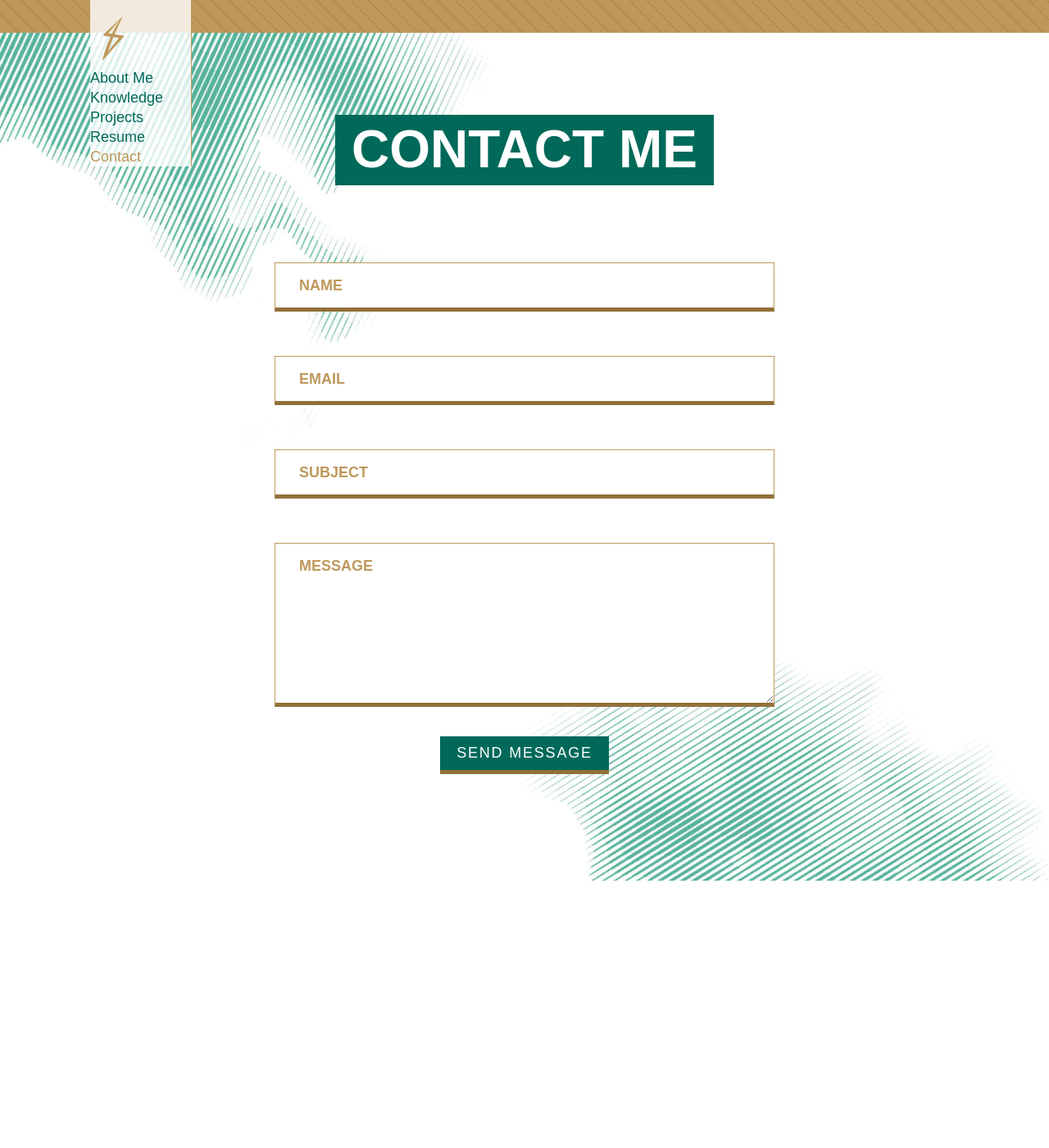
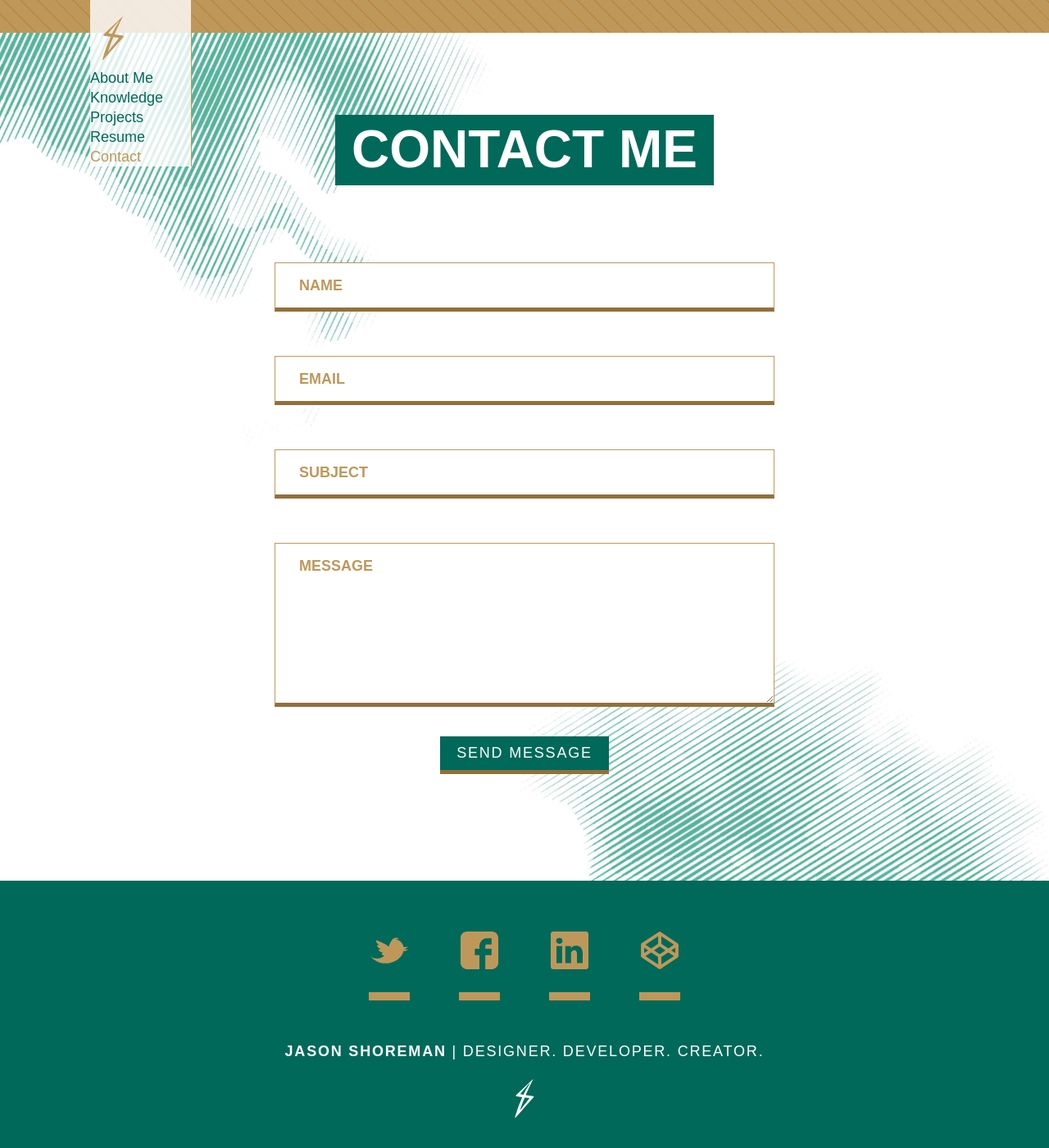
Before and after one commit to jayWebDev/creative-bolt, a Jekyll site: the page built from index.html, in a window 1280 px wide and 1400 px high, scrolled down 6960 px. Shown: the whole window at 82% size. Built offline with Jekyll 4.4.1, drawn with Linux system fonts in a browser that asks for light colours; before the commit the page ends 8034 px from its top, so only the background shows below that.

Commit message:
Added footer section.

```diff
--- /dev/null
+++ b/_includes/section-footer.html
@@ -0,0 +1,6 @@
+<section class="section--footer"><div class="section-container"><div class="footer__content"><div class="footer__icons"><div class="footer__icon-row"><div class="footer__icon"><svg class="icon--social" xmlns="http://www.w3.org/2000/svg" viewBox="0 0 100 100"><title>twitter</title><path data-name="Twitter (alt)" d="M85.58 46.49c5.15-.43 8.66-2.77 10-6-1.86 1.15-7.65 2.4-10.85 1.2-.16-.74-.33-1.46-.5-2.1-2.44-9-10.77-16.15-19.51-15.27.7-.28 1.42-.56 2.14-.8 1-.34 6.6-1.26 5.72-3.26-.74-1.7-7.58 1.36-8.92 1.74 1.71-.64 4.55-1.74 4.85-3.72a13.58 13.58 0 0 0-7.2 3.41A5 5 0 0 0 62.69 19c-7 4.47-11.09 13.49-14.4 22.24a34.17 34.17 0 0 0-7-5.6 182.52 182.52 0 0 0-23.57-10.41c-.33 3.59 1.77 8.39 7.87 11.57a19.13 19.13 0 0 0-5.65.67c.78 4.13 3.35 7.52 10.3 9.16-3.18.21-4.82.93-6.31 2.49 1.45 2.86 5 6.24 11.33 5.55-7.06 3-2.87 8.68 2.86 7.84A24.39 24.39 0 0 1 4 63.42C27.16 95 77.51 82.1 85 51.69c5.63.06 8.93-2 11-4.14a22.4 22.4 0 0 1-10.42-1.06z"/></svg>
+</div><div class="footer__icon"><svg class="icon--social" xmlns="http://www.w3.org/2000/svg" viewBox="0 0 100 100"><title>facebook</title><path data-name="Facebook (alt)" d="M96 19.34C96 11.28 88.72 4 80.67 4H19.34C11.28 4 4 11.28 4 19.34v61.33C4 88.73 11.28 96 19.34 96H50V61.25H38.76V45.92H50v-6c0-10.3 7.74-19.58 17.25-19.58h12.4v15.35h-12.4c-1.36 0-2.94 1.65-2.94 4.12v6.11h15.34v15.33H64.31V96h16.36C88.72 96 96 88.73 96 80.67z"/></svg>
+</div><div class="footer__icon"><svg class="icon--social" xmlns="http://www.w3.org/2000/svg" viewBox="0 0 100 100"><title>linkedin</title><path data-name="LinkedIn (alt)" d="M89.21 4h-78.4A6.71 6.71 0 0 0 4 10.59v78.82A6.7 6.7 0 0 0 10.81 96h78.4A6.69 6.69 0 0 0 96 89.41V10.59A6.69 6.69 0 0 0 89.21 4zM31.9 81H18V39.47h13.9zm-7-47.22h-.09c-4.66 0-7.69-3.19-7.69-7.18s3.12-7.18 7.87-7.18 7.68 3.11 7.77 7.18-2.97 7.2-7.82 7.2zM82 81H68.1V58.79c0-5.59-2-9.4-7-9.4a7.59 7.59 0 0 0-7.13 5.05 9.3 9.3 0 0 0-.47 3.37V81H39.59s.17-37.64 0-41.55h13.88v5.9A13.81 13.81 0 0 1 66 38.5c9.15 0 16 5.94 16 18.7zM53.39 45.5l.08-.13v.13z"/></svg>
+</div><div class="footer__icon"><svg class="icon--social" xmlns="http://www.w3.org/2000/svg" viewBox="0 0 100 100"><title>CodePen</title><path d="M95.79 64a4 4 0 0 1-1.74 3.27L52.2 95.13a4 4 0 0 1-4.4 0L5.94 67.22A4 4 0 0 1 4.21 64V36a4 4 0 0 1 1.74-3.27L47.8 4.87a4 4 0 0 1 4.4 0l41.86 27.91A4 4 0 0 1 95.79 36zM21.94 50l-9.86-6.59v13.18zm24.13-16.15V15.5L15.25 36 29 45.25zm0 50.65V66.15L29 54.75 15.25 64zM63.9 50L50 40.7 36.1 50 50 59.3zm20.85-14L53.93 15.5v18.35L71 45.25zm0 27.9L71 54.75l-17.07 11.4V84.5zm3.17-7.36V43.41L78.06 50z"/></svg>
+</div></div></div><div class="footer__text"><span class="footer-text--strong footer-text--resp-block">Jason Shoreman </span><span class="footer-text--resp-hide">| </span>Designer. Developer. Creator.</div><div class="footer__logo"><svg class="icon--logo" xmlns="http://www.w3.org/2000/svg" viewBox="0 0 100 100"><title>icon-js-logo</title><path d="M61.28 51.88c-5.81 6.88-21.82 27.93-21.87 28-.4.47-.63.23-.42-.4 3.37-10.22 7.44-20.82 11.55-30.73l10.06 1.4a1.08 1.08 0 0 1 .68 1.76zM41.61 41.21a1.34 1.34 0 0 1-.86-2.21c3.84-4.76 12.94-15.24 20.18-23.5 1.74-1.91 2.84-2.25 1 .75A217.09 217.09 0 0 0 47.26 42zm29.2 4.29l-17.88-2.36C60.6 25.06 69.27 7.58 70.86 4.35a.11.11 0 0 0-.18-.12L29.6 42.88a1.89 1.89 0 0 0 1.11 3.21l13.74 1.81A339.15 339.15 0 0 0 26.9 96.29l-.18.56c-.26.86 1.26 1.56 1.9.86 9.27-10.43 9.65-11.13 43.39-49a2 2 0 0 0-1.19-3.23z" fill="#fff"/></svg>
+</div></div></div></section>
--- a/assets/css/main.css
+++ b/assets/css/main.css
@@ -90,6 +90,9 @@ ul {
 }
 .text--secondary {
   color: #be985b;
+}
+.text--strong {
+  font-weight: 700;
 }
 .lg-btm-mg {
   margin-bottom: 100px;
@@ -404,7 +407,6 @@ ul {
     width: 47.91666666666667%;
     min-width: 350px;
     max-width: 460px;
-    right: -10px;
   }
 }
 @media screen and (min-width: 715px) {
@@ -1052,3 +1054,63 @@ ul {
   text-transform: uppercase;
   letter-spacing: 0.1em;
 }
+.section--footer {
+  background-color: #006959;
+}
+.footer__content {
+  padding: 60px 15px 30px;
+  text-align: center;
+}
+.footer__icon,
+.footer__logo {
+  display: inline-block;
+  width: 100%;
+}
+.footer__icon {
+  max-width: 30px;
+  margin: 0 20px 50px;
+  padding-bottom: 20px;
+  border-bottom: 10px solid #be985b;
+  fill: #be985b;
+}
+@media screen and (min-width: 400px) {
+  .footer__icon {
+    max-width: 50px;
+  }
+}
+@media screen and (min-width: 600px) {
+  .footer__icon {
+    max-width: 50px;
+    margin: 0 30px 50px;
+  }
+}
+.footer__logo {
+  max-width: 50px;
+  fill: #fff;
+}
+.footer__text {
+  margin-bottom: 20px;
+  font-weight: 400;
+  color: #fff;
+  text-transform: uppercase;
+  letter-spacing: 0.1em;
+}
+.footer-text--strong {
+  font-weight: 700;
+}
+.footer-text--resp-block {
+  display: block;
+}
+@media screen and (min-width: 600px) {
+  .footer-text--resp-block {
+    display: inline;
+  }
+}
+.footer-text--resp-hide {
+  display: none;
+}
+@media screen and (min-width: 600px) {
+  .footer-text--resp-hide {
+    display: inline;
+  }
+}
--- a/index.html
+++ b/index.html
@@ -10,3 +10,4 @@ layout: default
     {% include section-projects.html %}
     {% include section-resume.html %}
     {% include section-contact.html %}
+    {% include section-footer.html %}
--- a/src/stylus/hello.styl
+++ b/src/stylus/hello.styl
@@ -66,7 +66,6 @@
     width: (460/960) * 100%
     min-width: 350px
     max-width: 460px
-    right: -10px
 
   +mq-min(715px)
     width: 460px
--- a/src/stylus/helpers.styl
+++ b/src/stylus/helpers.styl
@@ -32,5 +32,8 @@
 .text--secondary
   color: secondary-color
 
+.text--strong
+  font-weight: 700
+
 .lg-btm-mg
   margin-bottom: 100px
--- a/src/stylus/main.styl
+++ b/src/stylus/main.styl
@@ -13,3 +13,4 @@
 @import 'projects.styl'
 @import 'resume.styl'
 @import 'contact.styl'
+@import 'footer.styl'
```
Also changed, not shown: src/pug/section-footer.pug (added, +25 -0 lines), src/stylus/footer.styl (added, +51 -0 lines), assets/images/icons/icon-js-logo.min.svg (added).
